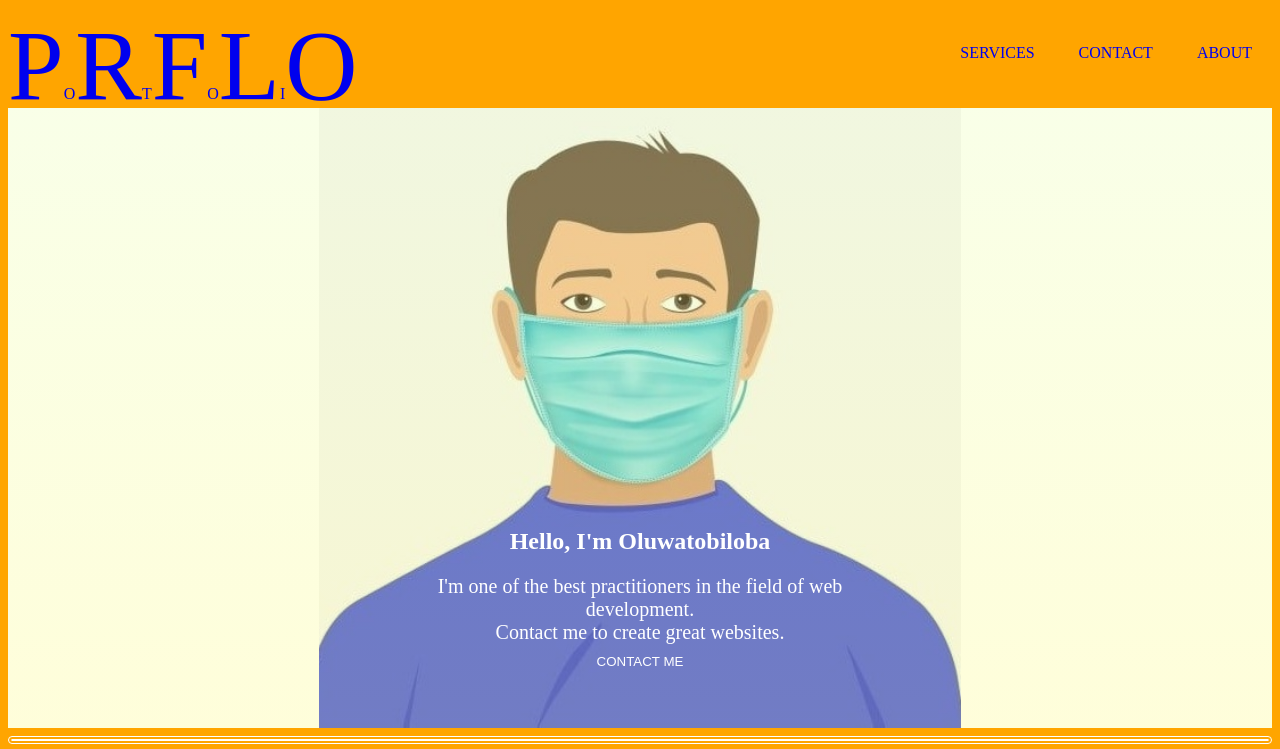
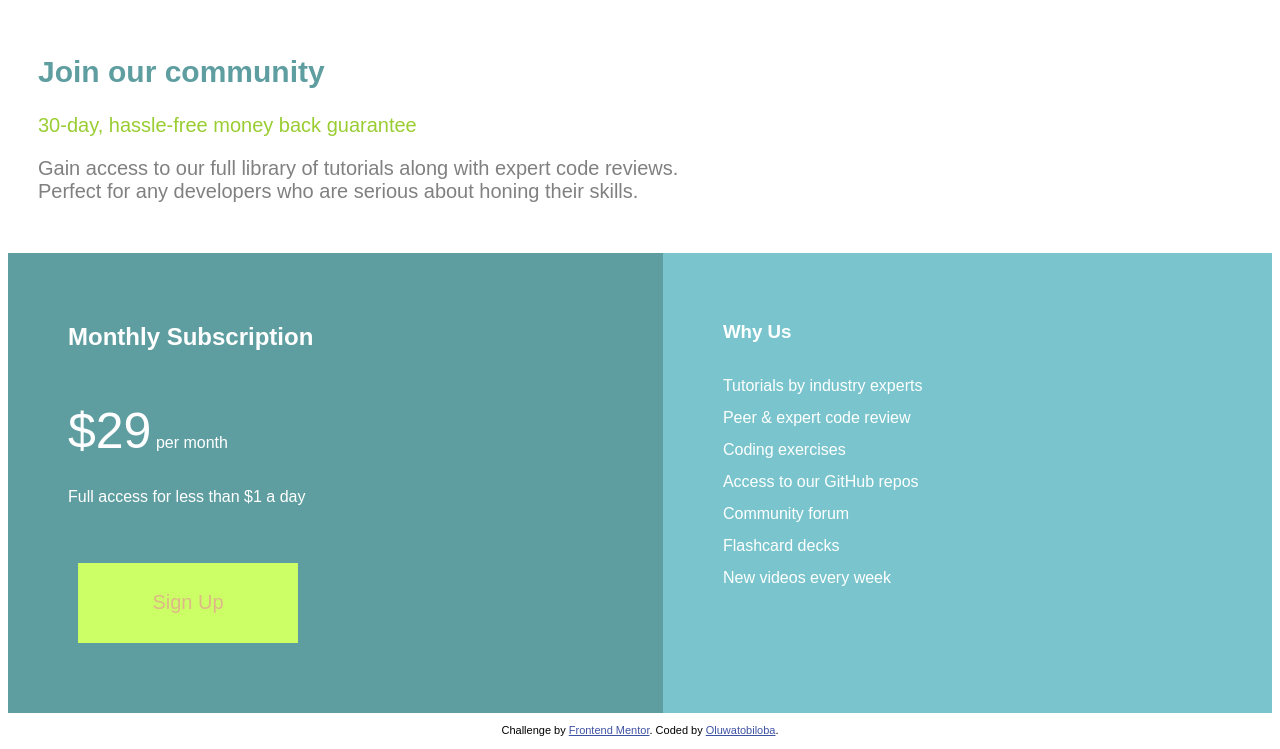
Before and after one commit to Tobiade466/my-first-portfolio-page, a plain HTML site: page index.html in a window 1280 px wide. Shown: the top 749 px of the page. Drawn offline with Linux system fonts and the light colour scheme.

Commit message:
Add files via upload

```diff
--- /dev/null
+++ b/Style.css
@@ -0,0 +1,53 @@
+.attribution { font-size: 11px; text-align: center;}
+.attribution a { color: hsl(228, 45%, 44%); }
+
+html, body{
+    font-family: 'karla', sans-serif;
+}
+
+
+.section-one{
+    margin: 10px;
+    padding: 20px;
+    font-size: 20px
+}
+h1{
+    color: cadetblue
+}
+.yellow{
+    color: yellowgreen
+}
+.grey{
+    color: grey
+}
+
+.grid{
+   display: grid;
+    grid-template-columns: auto auto;
+    color: white
+}
+.dollar{
+    font-size: 50px
+}
+.left{
+    background-color: cadetblue;
+    padding: 40px
+}
+button{
+    background-color:#ccff66;
+    color: burlywood;
+    width: 220px;
+    height: 80px;
+    border: none;
+    margin: 30px;
+    font-size: 20px;
+}
+.right{
+    float: right;
+    background-color:#7ac5cd;
+    padding: 40px;
+ }
+.text{
+    margin: 20px;
+    line-height: 2;
+}
--- a/index.html
+++ b/index.html
@@ -1,45 +1,51 @@
- <!DOCTYPE html>
+<!DOCTYPE html>
 <html lang="en">
 <head>
-    <meta charset="UTF-8">
-    <meta name="viewport" content="width=device-width, initial-scale=1.0">
-    <meta http-equiv="X-UA-Compatible" content="ie=edge">
-    <title>My Portfolio</title>
-    <link rel=stylesheet href="Portfolio.css">
+  <meta charset="UTF-8">
+  <meta name="viewport" content="width=device-width, initial-scale=1.0"> <!-- displays site properly based on user's device -->
+
+  <link rel="icon" type="image/png" sizes="32x32" href="./images/favicon-32x32.png" href="https://fonts.googleapis.com/css2?family=Karla:wght@400;700&display=swap" >
+  <link rel="stylesheet" href="style.css">
+
+  <title>Frontend Mentor | Single Price Grid Component</title>
+
+  <!-- Feel free to remove these styles or customise in your own stylesheet 👍 -->
 </head>
 <body>
-    <section class="top-banner">
-      <nav>
-        <div class="left">
-          <a href="#"><span class="port">P</span>O<span class="port">R</span>T<span class="port">F</span>O<span class="port">L</span>I<span class="port">O</span></a>
-        </div>
-        <ul>
-          <li class="nav-items"><a href="#">SERVICES</a></li>
-          <li class="nav-items"><a href="#">CONTACT</a></li>
-          <li class="nav-items"><a href="#">ABOUT</a></li>
-        </ul>
-      </nav>
-    </section>
-    <section class="my-details">
-      <div class="image">
-        <div class="image-text">
-          <h1> Hello, I'm Oluwatobiloba</h1>
-          <p class="details"> I'm one of the best practitioners in the field of web development. <br> Contact me to create great websites.</p>
-          <button> CONTACT ME </button>
-        </div>
-      </div>
+  <section class="section-one">
+  <h1>Join our community</h1>
 
-    </section>
-    <hr>
-    <section class="grid">
-      <div class="row1">
-        <h2 class="items"><a href="#">FAQ</a></h2>
-        <h2 class="items"><a href="#">ABOUT</a></h2>
-        <h2 class="items"><a href="#">CONTACT</a></h2>
-      </div>
-      <div class="row2">
-        <h2 class="circle"><span class="text">EXCELLENCE IS MY MOTTO</span></h2>
-      </div>
-    </section>
+  <p class="yellow">30-day, hassle-free money back guarantee </p>
+
+  <p class="grey">Gain access to our full library of tutorials along with expert code reviews.
+  <br>Perfect for any developers who are serious about honing their skills.</p>
+  </section>
+<section class="grid">
+  <div class="left">
+    <h2 class="text">Monthly Subscription</h2>
+
+    <p class="text"> <span class="dollar">&dollar;29</span> per month
+
+    <br>Full access for less than &dollar;1 a day</p>
+
+    <button>Sign Up</button>
+  </div>
+  <div class="right">
+    <h3 class="text">Why Us</h3>
+    <p class="text">Tutorials by industry experts
+    <br>Peer &amp; expert code review
+    <br>Coding exercises
+    <br>Access to our GitHub repos
+    <br>Community forum
+    <br>Flashcard decks
+    <br>New videos every week </p>
+  </div>
+</section>
+<footer>
+    <p class="attribution">
+      Challenge by <a href="https://www.frontendmentor.io?ref=challenge" target="_blank">Frontend Mentor</a>.
+      Coded by <a href="#">Oluwatobiloba</a>.
+    </p>
+</footer>
 </body>
 </html>
```
